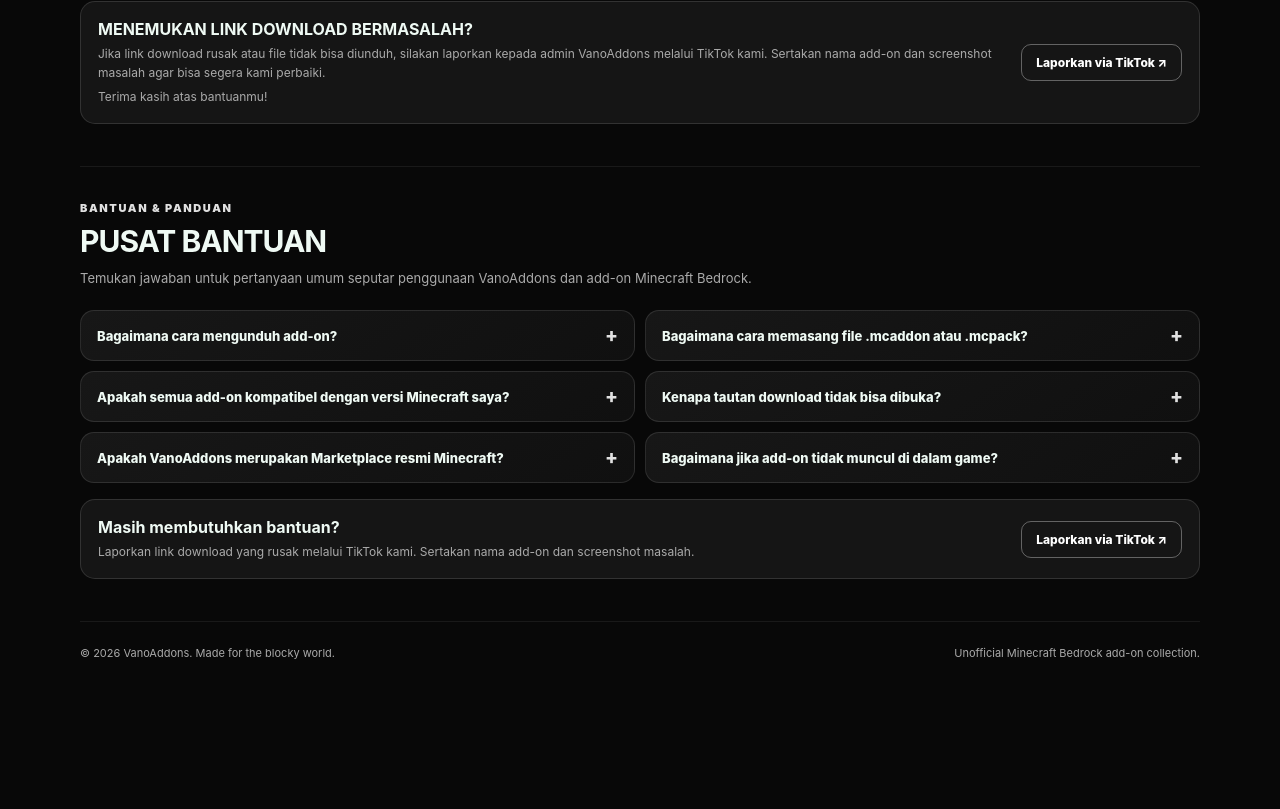
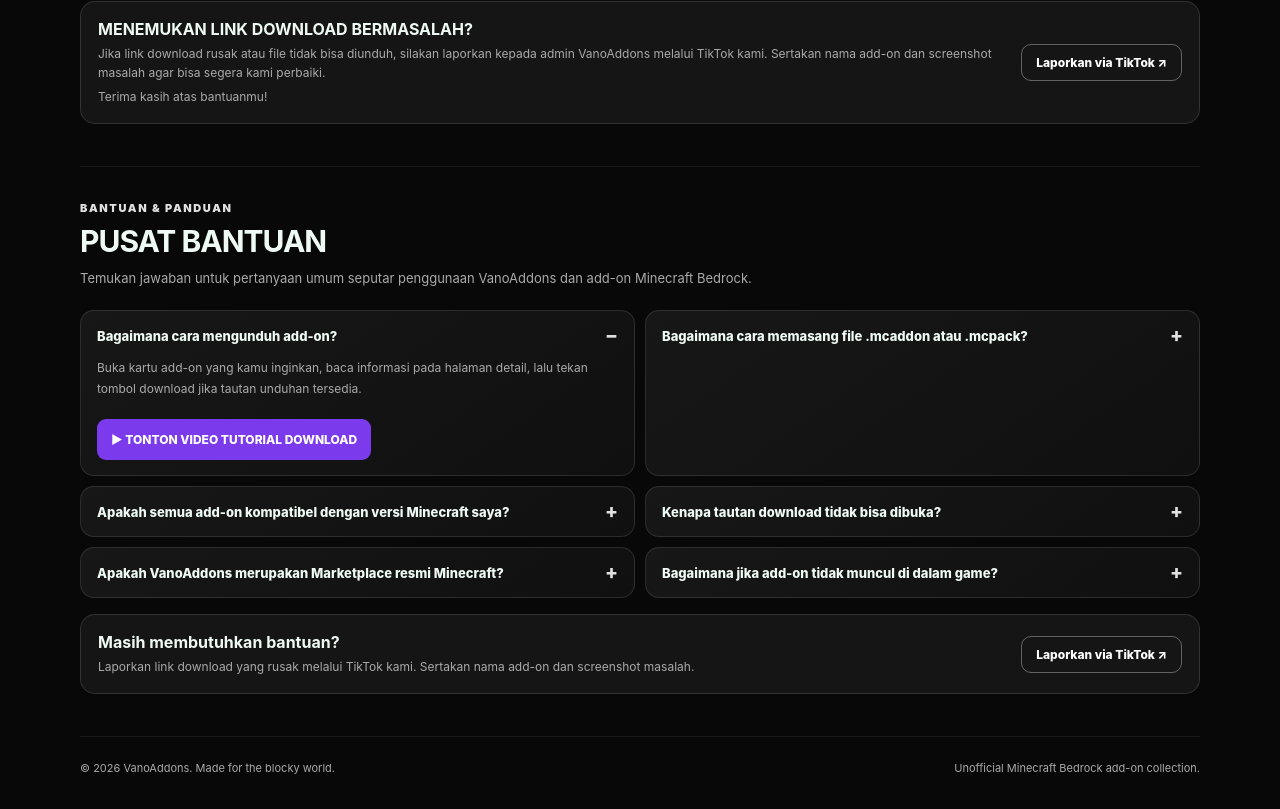
Before and after one commit to memetmohamedmemet-dev/Vano-add-ons-, a plain HTML site: page index.html in a window 1280 px wide. Shown: the part 1360-2169 px from the top of the page. Before the commit the page ends 2054 px from the top, so only its background shows below. Drawn offline with nearby package versions, Linux system fonts and the light colour scheme; no server answers.

Commit message:
Make download tutorial link clearly visible in help center

```diff
--- a/index.html
+++ b/index.html
@@ -252,7 +252,7 @@ footer{border-top:1px solid #ffffff12;padding:24px 0 34px;color:var(--muted);fon
  <h2>PUSAT BANTUAN</h2>
  <p class="help-intro">Temukan jawaban untuk pertanyaan umum seputar penggunaan VanoAddons dan add-on Minecraft Bedrock.</p>
  <div class="help-list">
-  <details class="help-item"><summary>Bagaimana cara mengunduh add-on?</summary><p>Buka kartu add-on yang kamu inginkan, baca informasi pada halaman detail, lalu tekan tombol download jika tautan unduhan tersedia. Jika masih bingung, tonton <a href="https://youtu.be/-3F4e7jQLZY?si=mlISxhF9KTyacq08" target="_blank" rel="noopener noreferrer">tutorial cara mengunduh add-on melalui link ini</a>.</p></details>
+  <details class="help-item" open><summary>Bagaimana cara mengunduh add-on?</summary><p>Buka kartu add-on yang kamu inginkan, baca informasi pada halaman detail, lalu tekan tombol download jika tautan unduhan tersedia.</p><p><a href="https://youtu.be/-3F4e7jQLZY?si=mlISxhF9KTyacq08" target="_blank" rel="noopener noreferrer" style="display:inline-flex;align-items:center;gap:8px;margin-top:8px;padding:10px 14px;background:#7c3aed;color:#fff!important;border-radius:9px;font-weight:800;text-decoration:none">▶ TONTON VIDEO TUTORIAL DOWNLOAD</a></p></details>
   <details class="help-item"><summary>Bagaimana cara memasang file .mcaddon atau .mcpack?</summary><p>Setelah file selesai diunduh, buka file tersebut menggunakan Minecraft. Minecraft akan mengimpor paketnya. Setelah impor selesai, aktifkan paket melalui pengaturan Resource Packs atau Behavior Packs pada dunia kamu.</p></details>
   <details class="help-item"><summary>Apakah semua add-on kompatibel dengan versi Minecraft saya?</summary><p>Kompatibilitas dapat berbeda untuk setiap add-on. Periksa keterangan versi pada halaman detail atau informasi dari pembuat add-on sebelum memasangnya.</p></details>
   <details class="help-item"><summary>Kenapa tautan download tidak bisa dibuka?</summary><p>Pastikan koneksi internet stabil dan coba buka kembali tautannya. Jika tautan tetap bermasalah, laporkan kepada admin melalui TikTok VanoAddons.</p></details>
```
